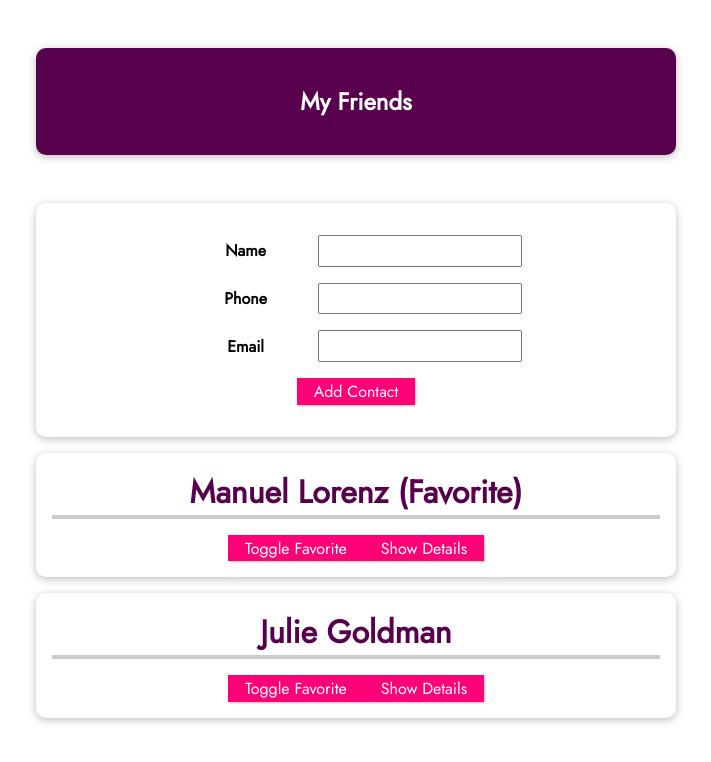
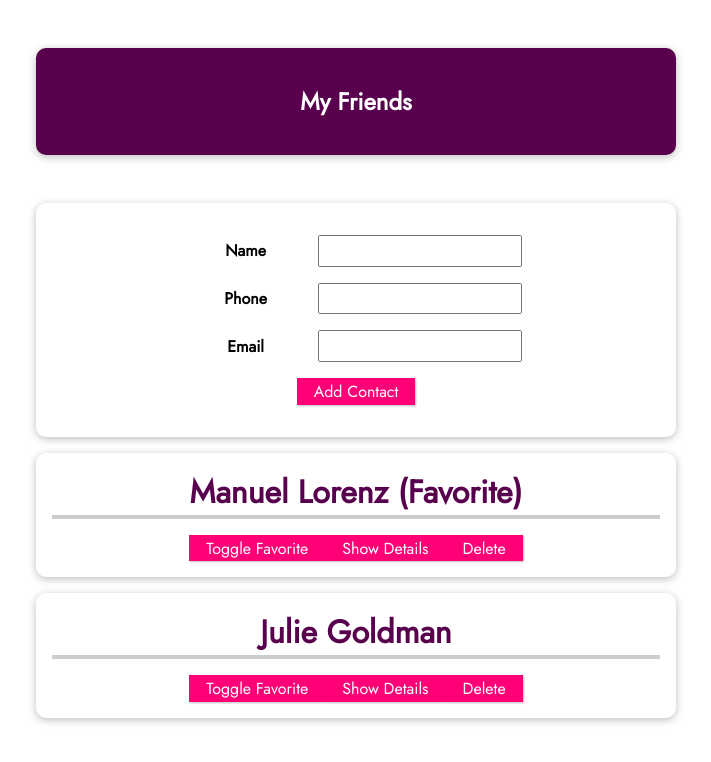
Before and after one commit to michael-kestler/vue-cli-01-a-new-vue-project, a Vue app: page / in a window 1280 px wide. Shown: the top 762 px of the page, without its empty margins (284-995 px from the left). Built offline with nearby package versions, Linux system fonts and the light colour scheme.

Commit message:
added button, event listener, and method to delete contact

```diff
--- a/src/App.vue
+++ b/src/App.vue
@@ -13,6 +13,7 @@
         :email-address="friend.email"
         :is-favorite="friend.isFavorite"
         @toggle-favorite="toggleFavoriteStatus"
+        @delete="deleteContact"
         ></friend-contact>
     </ul>
 </section>
@@ -62,7 +63,13 @@
                   }
                   this.friends.push(newFriendContact);
 
+                },
+
+                deleteContact(friendId) {
+                  this.friends = this.friends.filter((friend) => friend.id !== friendId);
                 }
+
+
 
             }
         };
--- a/src/components/FriendContact.vue
+++ b/src/components/FriendContact.vue
@@ -7,6 +7,7 @@
         <li><strong>Phone: </strong> {{ phoneNumber }}</li>
         <li><strong>Email: </strong>{{ emailAddress }}</li>
     </ul>
+    <button @click="$emit('delete', id)">Delete</button>
 </li>
 </template>
 
@@ -41,7 +42,7 @@
 
      },
 
-    emits:['toggle-favorite'],
+    emits:['toggle-favorite', 'delete'],
 
      //emits is the counterpart to props, in props you define which props this componenent receives in emits you define which custom events your component will emit
      //this is useful for documentation so that collaborators don't have to read through all code to find events
```
